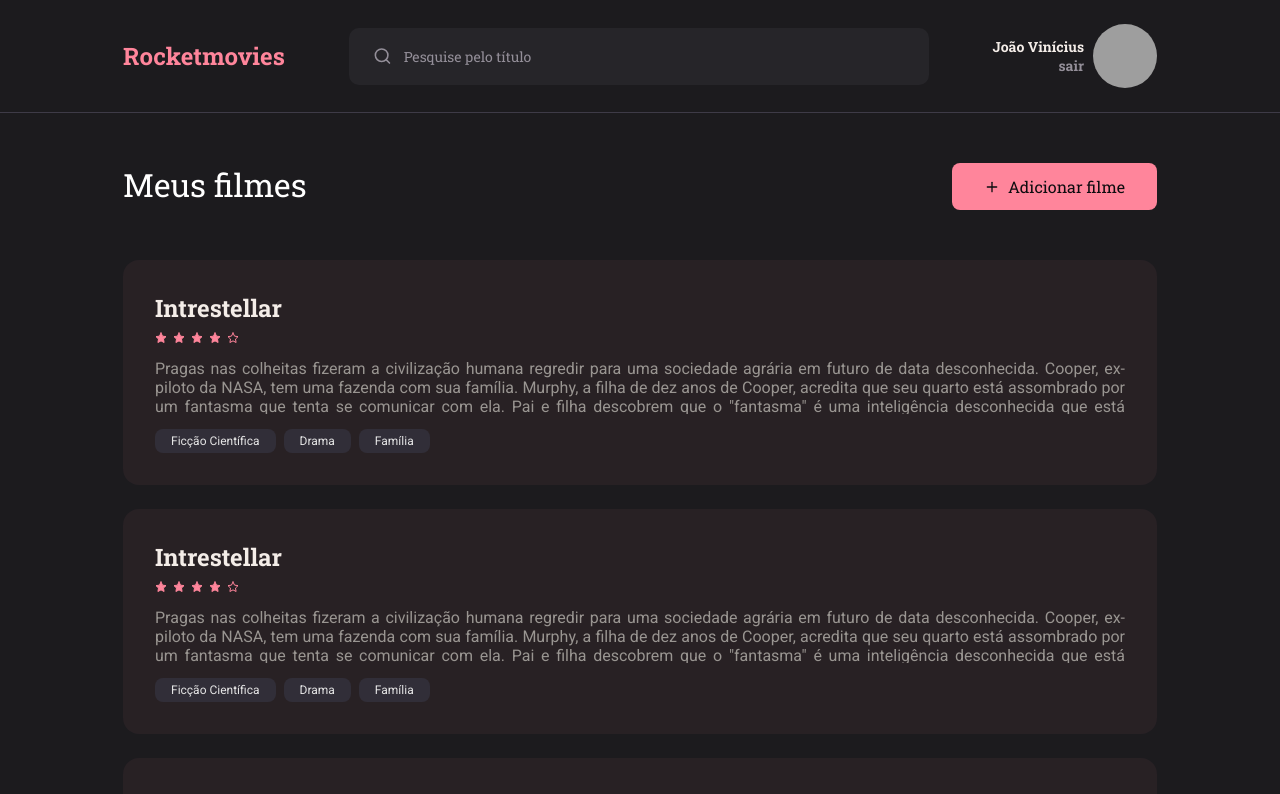
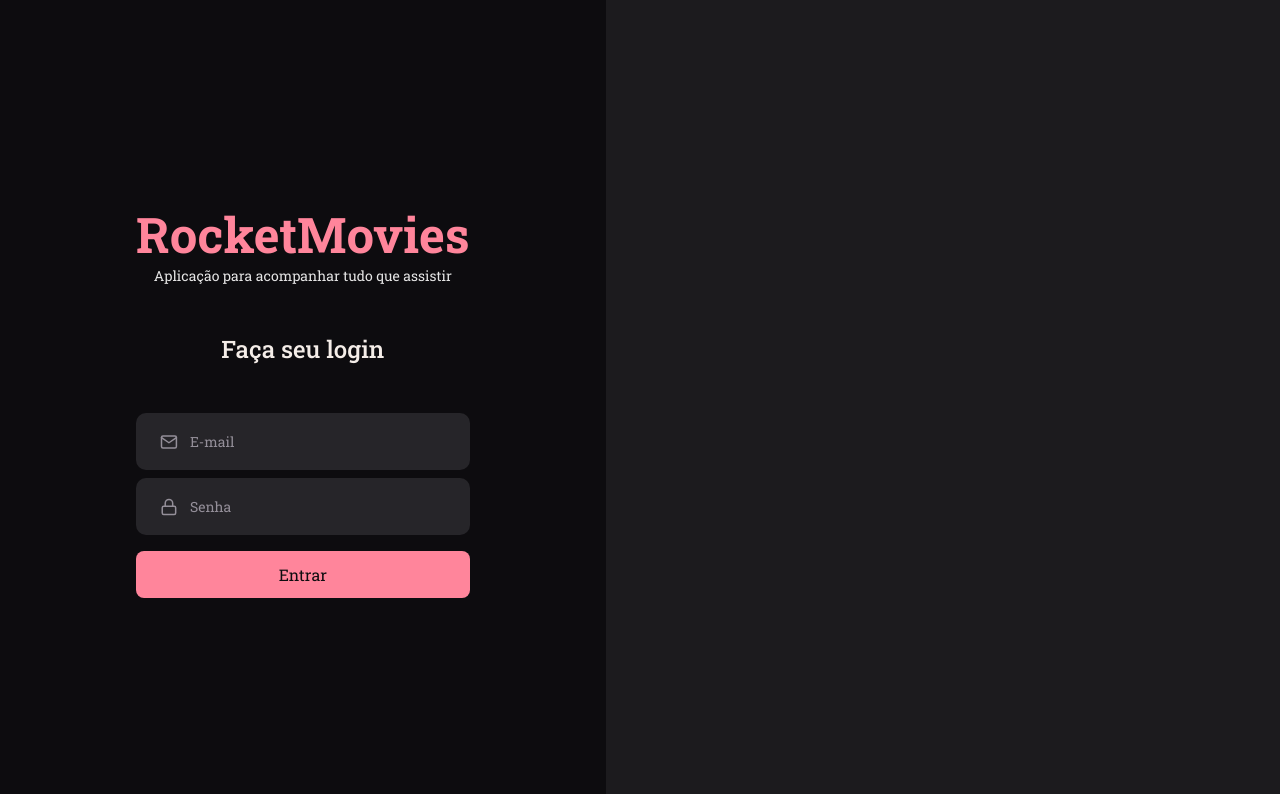
Before and after one commit to joaovvs/rocketMovies, a React (Vite) app: page / in a window 1280 px wide. Shown: the top 794 px of the page. Built offline with nearby package versions, Linux system fonts and the light colour scheme; grey boxes are pictures that could not be loaded.

Commit message:
SignIn page

```diff
--- a/index.html
+++ b/index.html
@@ -8,7 +8,7 @@
     <meta name="viewport" content="width=device-width, initial-scale=1.0" />
     <title>RocketMovies</title>
 
-    <link href="https://fonts.googleapis.com/css2?family=Roboto&family=Roboto+Slab:wght@400;700&display=swap" rel="stylesheet">
+    <link href="https://fonts.googleapis.com/css2?family=Roboto&family=Roboto+Slab:wght@400;500;700&display=swap" rel="stylesheet">
   </head>
   <body>
     <div id="root"></div>
--- a/src/main.jsx
+++ b/src/main.jsx
@@ -1,6 +1,6 @@
 import React from 'react'
 import ReactDOM from 'react-dom/client'
-import { Home } from './pages/Home'
+import { SignIn } from './pages/SignIn'
 import { ThemeProvider } from 'styled-components';
 import GlobalStyles from './styles/global';
 import theme from './styles/theme'
@@ -9,7 +9,7 @@
   <React.StrictMode>
     <ThemeProvider theme={theme}>
       <GlobalStyles />
-      <Home />
+      <SignIn />
     </ThemeProvider>
   </React.StrictMode>,
 )
--- /dev/null
+++ b/src/pages/SignIn/index.jsx
@@ -0,0 +1,31 @@
+import { Container, Form } from "./styles";
+import { Input } from "../../components/Input";
+import { Button } from "../../components/Button";
+
+import { FiMail, FiLock, FiUser} from 'react-icons/fi'
+
+export function SignIn(){
+    return(
+        <Container>
+            <Form>
+                <h1>RocketMovies</h1>
+                <p>Aplicação para acompanhar tudo que assistir</p>
+
+                <h2>Faça seu login</h2>
+
+                <Input
+                   placeholder="E-mail"
+                   type="text"
+                   icon={FiMail}
+                />
+                <Input
+                   placeholder="Senha"
+                   type="password"
+                   icon={FiLock}
+                />
+
+               <Button title= "Entrar"/>
+            </Form>
+        </Container>
+    )
+}
--- /dev/null
+++ b/src/pages/SignIn/styles.js
@@ -0,0 +1,52 @@
+import styled from "styled-components";
+
+export const Container = styled.div`
+    height: 100vh;
+    display: flex;
+    align-items: stretch;
+`;
+
+export const Form = styled.form`
+
+    background: ${({theme}) => theme.COLORS.BACKGROUND_900};
+    height: 100vh;
+    margin: auto 0;
+
+    display: flex;
+    flex-direction: column;
+    justify-content: center;
+    text-align: center;
+
+    padding: 0 13.6rem;
+
+    h1{
+        font-size: 4.9rem;
+        color:  ${({theme}) => theme.COLORS.PINK};
+    }
+
+    h2{
+        color:  ${({theme}) => theme.COLORS.TEXT_GRAY_100};
+        font-size: 2.4rem;
+        font-weight: 500;
+
+        margin: 4.8rem 0;
+    }
+
+    p{
+        color:  ${({theme}) => theme.COLORS.TEXT_GRAY_200};
+        font-size: 1.4rem;
+    }
+
+
+    button{
+        margin-top: 1.6rem;
+    }
+    /*Input's div margin*/
+    div + div{
+        margin-top: 0.8rem;
+    }
+
+
+
+
+`;
```
